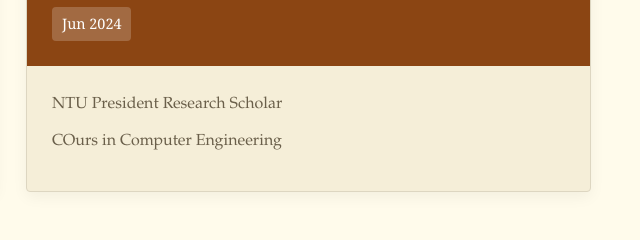
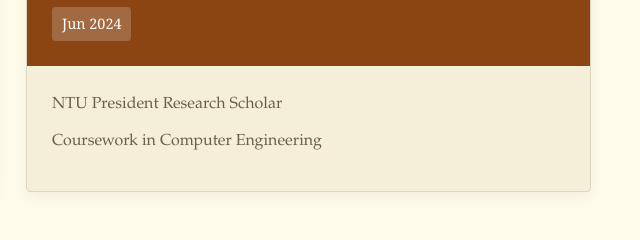
Before and after one commit to adi-bal/cs5356-hw3, a plain HTML site: page index.html in a window 1280 px wide. Shown: the part 940-1180 px from the top of the page, 629-1269 px from the left. Drawn offline with Linux system fonts and the light colour scheme.

Commit message:
Fix typo

```diff
--- a/index.html
+++ b/index.html
@@ -77,7 +77,7 @@
                     </div>
                     <div class="education-card-body">
                         <p class="education-detail">NTU President Research Scholar</p>
-                        <p class="education-detail">COurs in Computer Engineering</p>
+                        <p class="education-detail">Coursework in Computer Engineering</p>
                     </div>
                 </div>
             </div>
```
